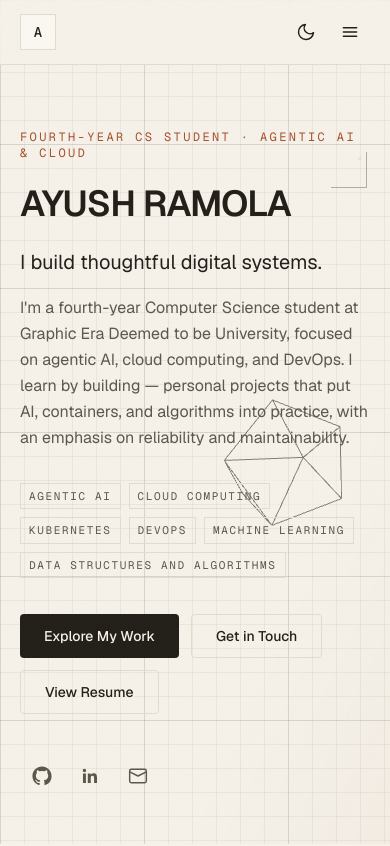
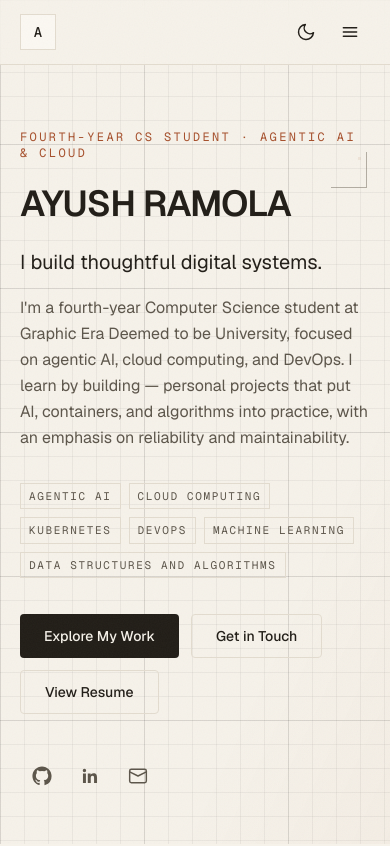
Before and after one commit to Ghoulayush/Personal-Portfolio, a Next.js app: page / in a window 390 px wide. Shown: the top 846 px of the page. Built offline with nearby package versions, Linux system fonts and the light colour scheme.

Commit message:
Mobile layout fix

```diff
--- a/components/hero/HeroVisual.tsx
+++ b/components/hero/HeroVisual.tsx
@@ -53,7 +53,7 @@ export function HeroVisual() {
   return (
     <div
       aria-hidden="true"
-      className="pointer-events-none absolute inset-y-0 right-0 z-0 flex items-center justify-center opacity-55 sm:justify-end sm:pr-10 lg:opacity-65"
+      className="pointer-events-none absolute inset-y-0 right-0 z-0 hidden items-center justify-center opacity-55 sm:flex sm:justify-end sm:pr-10 lg:opacity-65"
     >
       <div className="relative flex h-52 w-52 items-center justify-center sm:h-[24rem] sm:w-[24rem]">
         <div className="absolute inset-0 hidden border border-line-strong bg-surface/40 sm:block">
```
